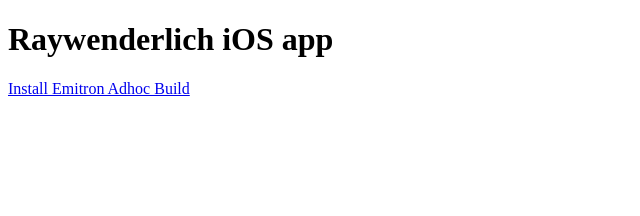
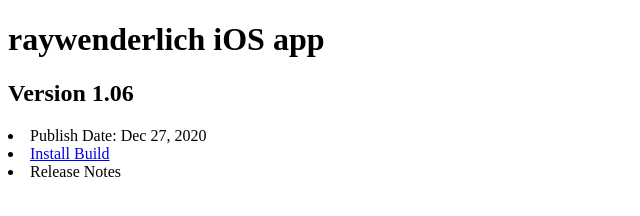
Before and after one commit to pietrorea/pietrorea.github.io, a plain HTML site: page raywenderlich/index.html in a window 1280 px wide. Shown: the whole page, without its empty margins (0-640 px from the left). Drawn offline with Linux system fonts and the light colour scheme.

Commit message:
More HTML

```diff
--- a/raywenderlich/index.html
+++ b/raywenderlich/index.html
@@ -2,12 +2,20 @@
 <html lang="en-US">
     <head>
       <meta charset="UTF-8">
-      <title>Emitron Adhoc Build</title>
+      <title>Internal Ad hoc Builds</title>
     </head>
     <body>
-      <h1>Raywenderlich iOS app</h1>
-      <p>
-        <a href="itms-services://?action=download-manifest&url=https://pietrorea.github.io/raywenderlich/manifest.plist">Install Emitron Adhoc Build</a>
+      <h1>raywenderlich iOS app</h1>
+      <h2>Version 1.06</h2>
+        <li>
+          Publish Date: Dec 27, 2020
+        </li>
+        <li>
+          <a href="itms-services://?action=download-manifest&url=https://pietrorea.github.io/raywenderlich/manifest.plist">Install Build</a>
+        </li>
+        <li>
+          Release Notes
+        </li>
       </p>
     </body>
 </html>
```
